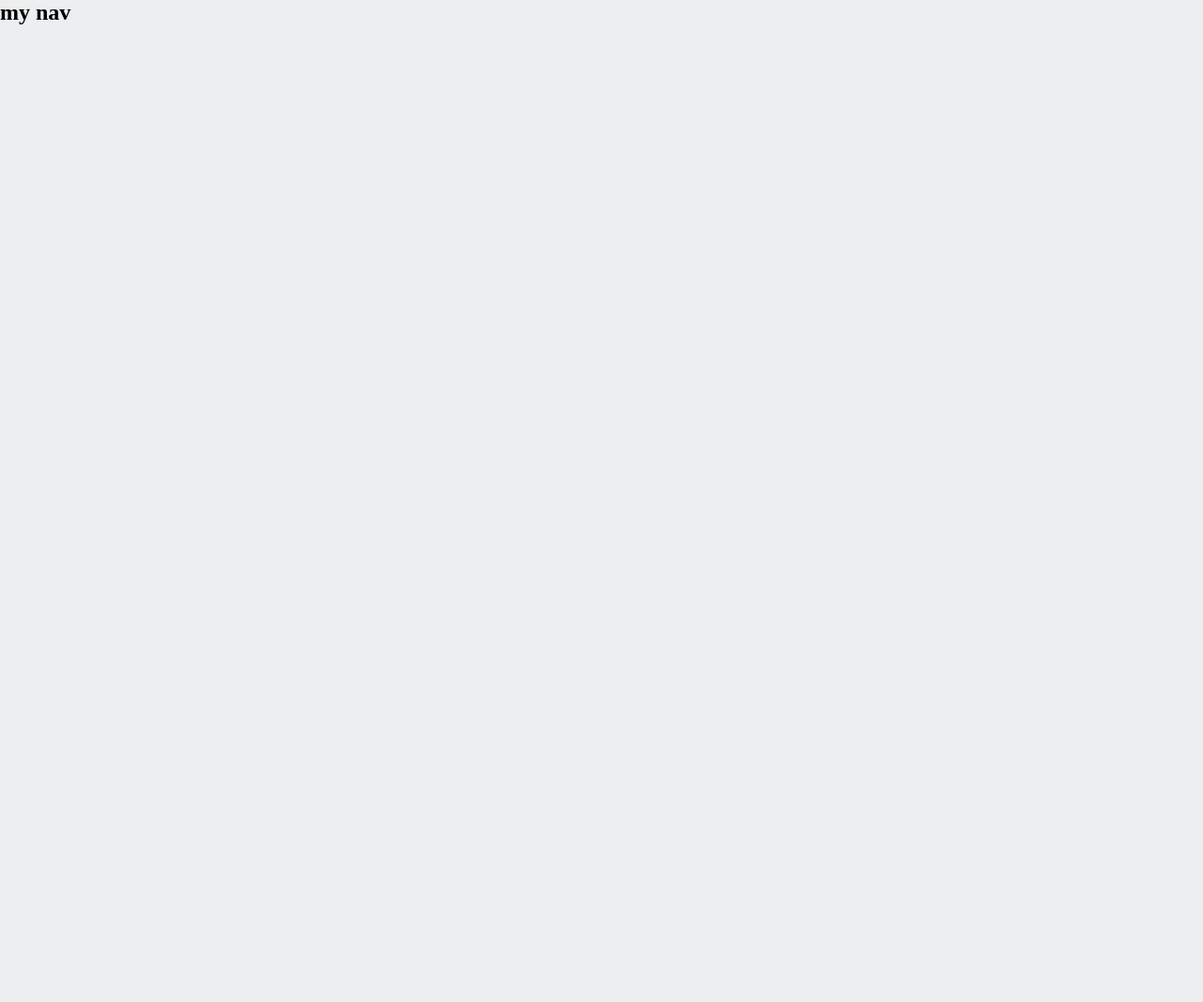
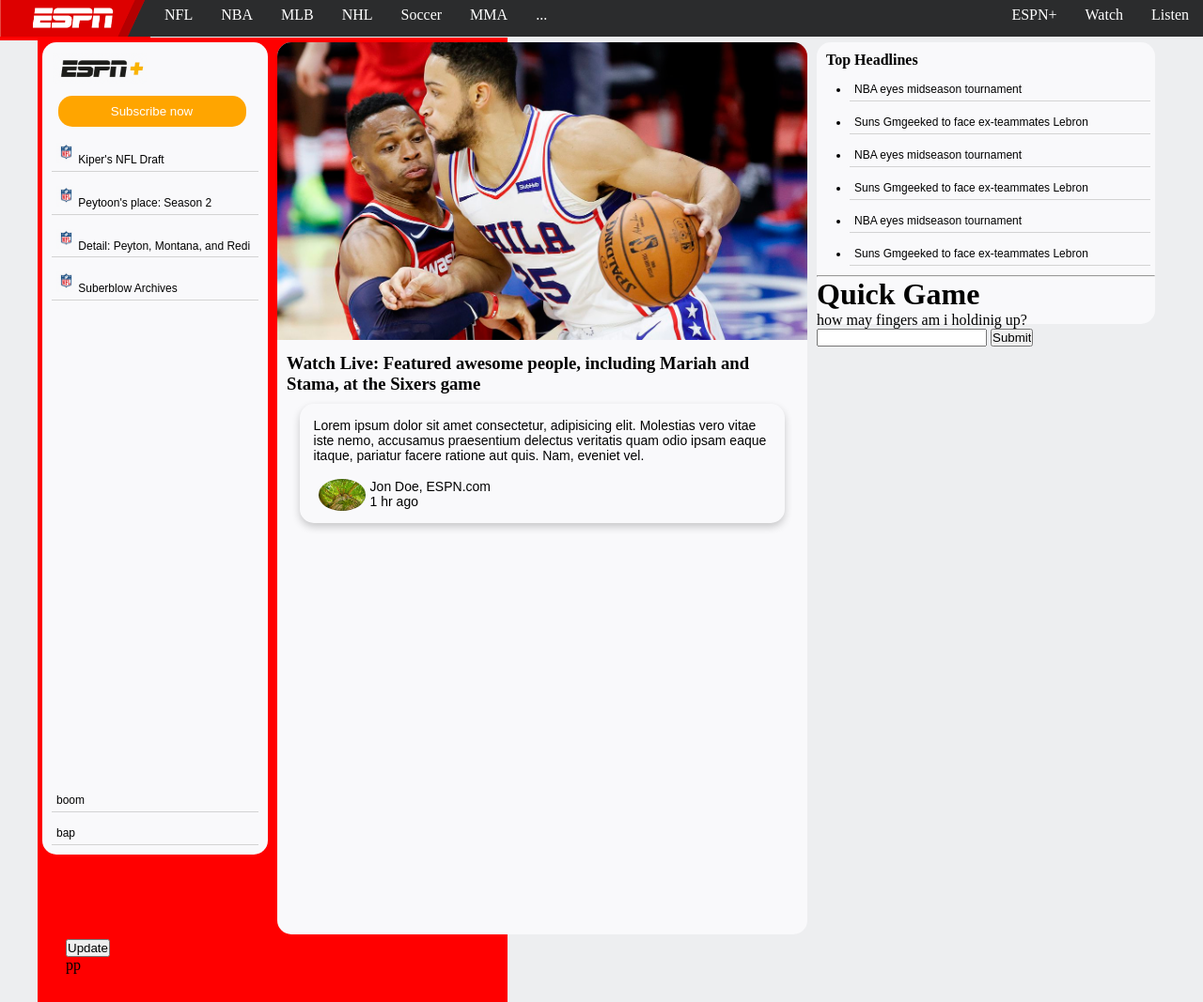
Before and after one commit to seleazar10/html-css-11, a PHP site: page /espn.html in a window 1280 px wide. Before the commit the page is almost empty. Shown: the whole page at 94% size. Before the commit the page ends 26 px from the top, so only its background shows below. Run offline with PHP 8.4, Linux system fonts and the light colour scheme.

Commit message:
espn sample set up UI

```diff
--- a/espn-sample/espn-style.css
+++ b/espn-sample/espn-style.css
@@ -1,106 +1,94 @@
-*{
+* {
   margin: 0px;
   padding: 0px;
   box-sizing: border-box;
 }
 
-body{
+body {
   background-color: #edeef0;
 }
 
-.navbar{
+.navbar {
   color: white;
   background-color: #2b2c2d;
   height: 40px;
   width: 100%;
   position: fixed;
   top: -1px;
-
-
 }
 
-
-#nav-bar-top li:nth-last-child(-n+11){
-
+#nav-bar-top li:nth-last-child(-n + 11) {
   list-style-type: none;
   text-decoration: none;
   float: left;
 }
 
-#nav-bar-top li:nth-last-child(-n+3){
+#nav-bar-top li:nth-last-child(-n + 3) {
   float: right;
 }
 
-#nav-bar-top li:nth-last-child(-n+10){
+#nav-bar-top li:nth-last-child(-n + 10) {
   margin: 5px;
-padding:3px 10px;
-
+  padding: 3px 10px;
 }
 
-#espn-logo{
+#nav-bar-top li:hover{
+    background-color: red;
+    /* border-bottom: 1pz solid red; */
+}
+
+#espn-logo {
   height: 40px;
 }
 
-.container{
+.container {
   max-width: 1200px;
   margin-top: 40px;
   margin-left: auto;
   margin-right: auto;
   height: 300px;
-    /* background-color: red; */
 }
 
-.container-one{
+.container-one {
   float: left;
   width: 20%;
   background-color: #f9f9fb;
-
-
-
 }
 
-.sm-section{
-
+.sm-section {
   height: 290px;
-
-
 }
 
-
-
-.sm-section-three{
+.sm-section-three {
   width: 30%;
-    background-color: blue;
+  background-color: #f9f9fb;
   float: left;
   height: 300px;
-
 }
 
-#second-section{
+#second-section {
   float: left;
   width: 47%;
-    /* background-color: greenyellow; */
   overflow: auto;
   height: 950px;
   background-color: #f9f9fb;
-
 }
 
-#mid-pic{
+#mid-pic {
   width: 100%;
 }
 
-.cards{
+.cards {
   margin: 5px;
   border-radius: 15px;
 }
 
-.espn-plus{
+.espn-plus {
   width: 100px;
   margin: 6px;
 }
 
-.sub-btn{
+.sub-btn {
   border-radius: 15px;
   color: white;
   background-color: orange;
@@ -114,53 +102,71 @@ margin: 6px;
   border: transparent;
 }
 
-.first-list-section{
+.first-list-section {
   list-style-type: none;
 }
 
-.first-list-section li{
+.first-list-section li {
   font-family: Arial, "Helvetica Neue", Helvetica, sans-serif;
-    font-size:12px;
+  font-size: 12px;
   padding: 5px;
   margin: 5px;
   border-bottom: lightgray 1px solid;
   margin-bottom: 10px;
 }
 
-.first-list-section li img{
+.first-list-section li img {
   width: 20px;
 }
 
-.underpic{
+.second-set-menu{
+    margin-top: 500px;
+}
+
+.underpic {
   padding: 10px;
 }
 
-
-.pic-para{
-    /* border: 1px solid gray; */
+.pic-para {
   box-shadow: 0 4px 8px 0 rgba(0, 0, 0, 0.2);
   padding: 15px;
   font-family: Arial, "Helvetica Neue", Helvetica, sans-serif;
   font-size: 14px;
 }
 
-#para-container{
+#para-container {
   max-width: 95%;
   margin: 0 auto;
   margin-top: 10px;
-
 }
 
-.author-sec{
-    /* float: left; */
+.author-sec {
   margin-top: 17px;
 }
 
-.author-pic{
+.author-pic {
   border-radius: 50%;
   width: 50px;
   float: left;
   margin: 0 5px;
+}
 
+.third-headlines{
+    margin: 10px;
+}
 
+.third-section-menu li{
+padding: 5px;
+font-family: Arial, "Helvetica Neue", Helvetica, sans-serif;
+font-size: 12px;
+margin: 5px;
+margin-left: 35px;
+  border-bottom: lightgray 1px solid;
+  margin-bottom: 10px;
 }
+
+#updateHeadlines{
+  width: 500px;
+  padding: 30px;
+  background-color: red;
+}
--- a/espn-sample/espn.html
+++ b/espn-sample/espn.html
@@ -2,11 +2,133 @@
 <html lang="en">
   <head>
     <title>ESPN: Serving Sports Fan</title>
-        <link rel="stylesheet" type="text/css" href="espn-style.css">
+    <link rel="stylesheet" type="text/css" href="espn-style.css" />
   </head>
   <body>
-        <nav>
-            <h1>my nav</h1>
+    <nav class="navbar">
+      <ul id="nav-bar-top">
+        <li id="espn-logo-div">
+          <img src="./espn-logo.jpeg" alt="espn-logo" id="espn-logo" />
+        </li>
+        <li id="nfl">NFL</li>
+        <li>NBA</li>
+        <li>MLB</li>
+        <li>NHL</li>
+        <li>Soccer</li>
+        <li>MMA</li>
+        <li>...</li>
+        <li>Listen</li>
+        <li>Watch</li>
+        <li>ESPN+</li>
+      </ul>
     </nav>
+
+    <div class="container">
+      <div class="container-one cards">
+        <div id="first-section" class="sm-section cards">
+          <img src="./plus-logo.jpeg" alt="plug" class="espn-plus" />
+          <button class="btn sub-btn">Subscribe now</button>
+
+          <div class="list-section">
+            <ul class="first-list-section">
+              <li>
+                <span>
+                  <img src="nfl.jpeg" alt="nfl" class="first-menu-img" />
+                </span>
+                Kiper's NFL Draft
+              </li>
+              <!-- <hr> -->
+              <li>
+                <span>
+                  <img src="nfl.jpeg" alt="nfl" class="first-menu-img" />
+                </span>
+                Peytoon's place: Season 2
+              </li>
+              <li>
+                <span>
+                  <img src="nfl.jpeg" alt="nfl" class="first-menu-img" />
+                </span>
+                Detail: Peyton, Montana, and Redi
+              </li>
+              <li>
+                <span>
+                  <img src="nfl.jpeg" alt="nfl" class="first-menu-img" />
+                </span>
+                Suberblow Archives
+              </li>
+            </ul>
+          </div>
+        </div>
+
+        <!-- try new -->
+        <div class="second-set-menu cards">
+          <ul class="first-list-section">
+            <li>boom</li>
+            <li>bap</li>
+          </ul>
+        </div>
+
+        <!-- yup -->
+      </div>
+
+      <div id="second-section" class="cards">
+        <img src="sixers.jpeg" alt="outddor" id="mid-pic" />
+
+        <div class="underpic">
+          <h3>
+            Watch Live: Featured awesome people, including Mariah and Stama, at
+            the Sixers game
+          </h3>
+
+          <div id="para-container" class="cards pic-para">
+            <p class="pic-para-one">
+              Lorem ipsum dolor sit amet consectetur, adipisicing elit.
+              Molestias vero vitae iste nemo, accusamus praesentium delectus
+              veritatis quam odio ipsam eaque itaque, pariatur facere ratione
+              aut quis. Nam, eveniet vel.
+            </p>
+            <div class="author-sec">
+              <img src="./outdoor.jpeg" alt="outdoor" class="author-pic" />
+              <p>Jon Doe, ESPN.com</p>
+              <p>1 hr ago</p>
+            </div>
+          </div>
+        </div>
+      </div>
+
+      <div id="third-section" class="sm-section-three cards">
+        <h4 class="third-headlines"><strong>Top Headlines</strong></h4>
+        <ul class="third-section-menu">
+          <li>NBA eyes midseason tournament</li>
+          <li>Suns Gmgeeked to face ex-teammates Lebron</li>
+          <li>NBA eyes midseason tournament</li>
+          <li>Suns Gmgeeked to face ex-teammates Lebron</li>
+          <li>NBA eyes midseason tournament</li>
+          <li>Suns Gmgeeked to face ex-teammates Lebron</li>
+        </ul>
+
+        <hr />
+        <div>
+          <form class="gameTime">
+            <h1>Quick Game</h1>
+            <label for="gamename">how may fingers am i holdinig up?</label>
+
+            <input type="text" id="fingersNumb" />
+            <input type="submit" id="submBtnOne"></input>
+          </form>
+        </div>
+      </div>
+
+      <div id="updateHeadlines">
+        <button id="updateBtn">
+          Update
+        </button>
+        <p id="updatedLines">pp</p>
+
+      </div>
+    </div>
+
+
+    <script src="espn.js"></script>
   </body>
 </html>
```
Also changed, not shown: espn-sample/espn-logo.jpeg (added), espn-sample/nfl.jpeg (added), espn-sample/outdoor.jpeg (added), espn-sample/plus-logo.jpeg (added), espn-sample/sixers.jpeg (added), 2 other files. Lines whose indentation alone changed are shown as unchanged.
